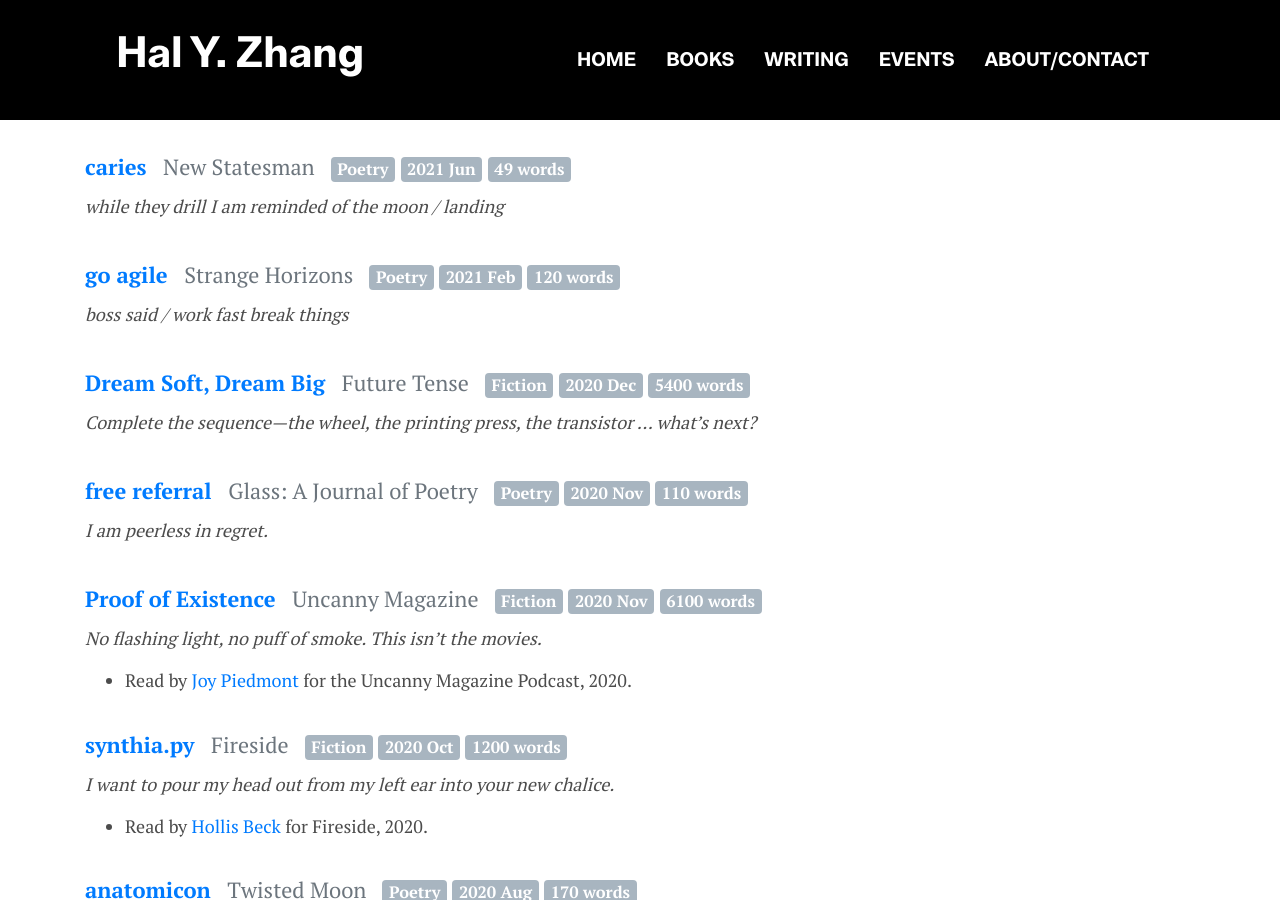
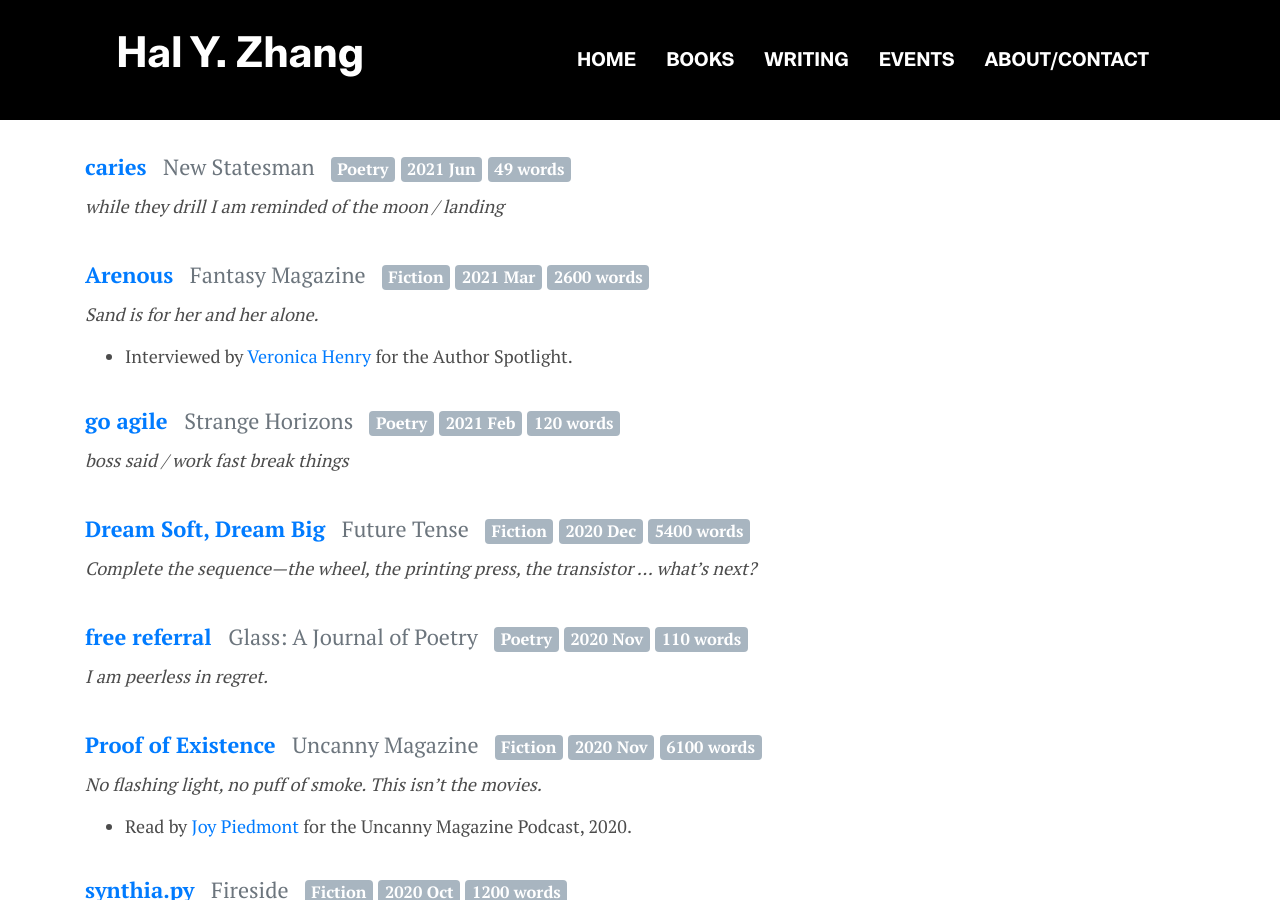
Before and after one commit to abbynicoleyee/abbynicoleyee.github.io, a Jekyll site: the page built from _pages/writing.html, in a window 1280 px wide and 900 px high, scrolled down 583 px. Built offline with Jekyll 4.4.1, drawn with Linux system fonts in a browser that asks for light colours.

Commit message:
added work

```diff
--- a/_data/settings.yml
+++ b/_data/settings.yml
@@ -87,6 +87,17 @@ writing-items:
   name: caries
   publisher: New Statesman
   words: 49
+- quote: Sand is for her and her alone.
+  date: '2021-03-23'
+  item-types:
+  - type: fiction
+  - type: selected
+  link: https://www.fantasy-magazine.com/new/new-fiction/arenous/
+  name: Arenous
+  publisher: Fantasy Magazine
+  words: 2600
+  notes:
+    - Interviewed by [Veronica Henry](https://www.fantasy-magazine.com/new/new-nonfiction/new-author-spotlights/author-spotlight-hal-y-zhang/) for the Author Spotlight.
 - quote: falling / is different at two vs. fifty-two
   date: '2021-03-02'
   item-types:
```
